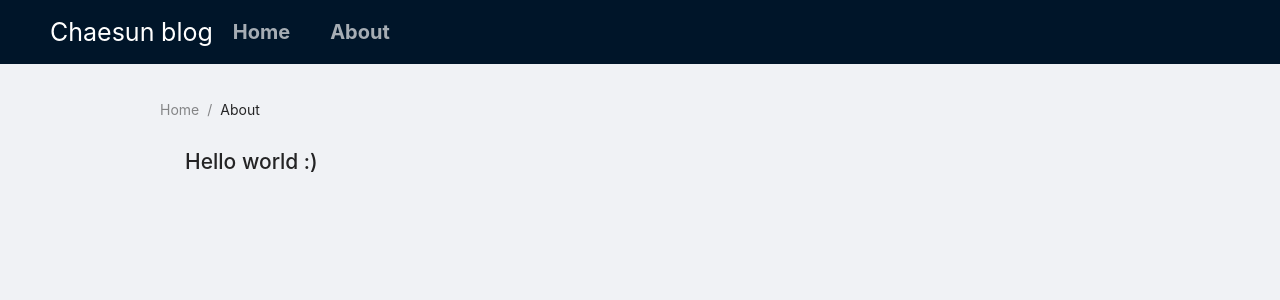
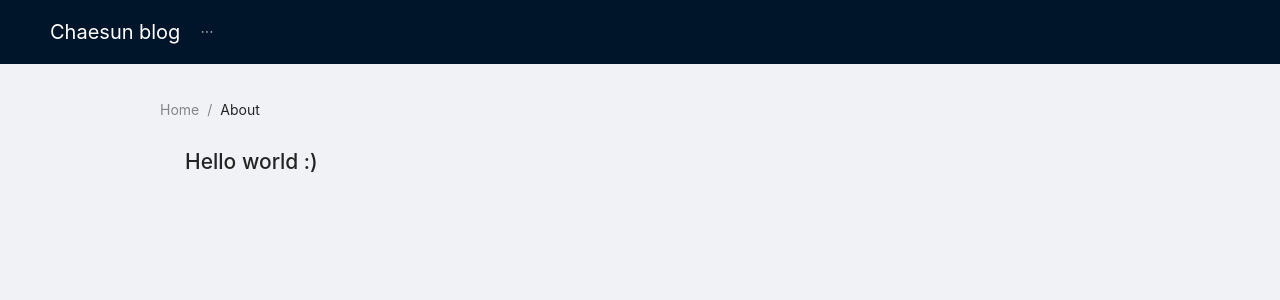
Before and after one commit to LarryJung/next-blog, a Next.js app: page /about in a window 1280 px wide. Shown: the top 300 px of the page. Built offline with nearby package versions, Linux system fonts and the light colour scheme.

Commit message:
header nav bar 스타일 수정

```diff
--- a/components/Layout.tsx
+++ b/components/Layout.tsx
@@ -30,13 +30,18 @@ const BlogLayout = ({
     margin: '',
     backgroundColor: '',
     borderBottom: '',
+    opacity: 1,
+    boxShadow: '',
   };
   !fixed && (headerStyle.position = 'fixed');
   !fixed && (headerStyle.backgroundColor = 'white');
   fixed && (headerStyle.backgroundColor = '');
-  !fixed && (headerStyle.borderBottom = 'solid');
-  fixed && (headerStyle.borderBottom = '');
-
+  // !fixed && (headerStyle.borderBottom = '1px solid');
+  // fixed && (headerStyle.borderBottom = '');
+  fixed && (headerStyle.opacity = 1);
+  !fixed && (headerStyle.opacity = 0.8);
+  fixed && (headerStyle.boxShadow = '');
+  !fixed && (headerStyle.boxShadow = '0 1px 40px 1px gray');
   // !hero && (headerStyle.margin = '0 0 64px 0');
 
   const contentStyle = {
@@ -44,7 +49,7 @@ const BlogLayout = ({
   };
   !fixed && (contentStyle.marginTop = 64);
 
-  const headerFont = { color: 'black', fontSize: '25px', minWidth: '30px' };
+  const headerFont = { color: 'black', fontSize: '20px', minWidth: '30px' };
   !fixed && (headerFont.color = 'black');
   fixed && (headerFont.color = 'white');
   const menuTheme = fixed ? 'dark' : 'light';
@@ -66,7 +71,7 @@ const BlogLayout = ({
               alignItems: 'center',
             }}
           >
-            <div
+            {/* <div
               style={{
                 fontFamily: 'sans-serif',
                 fontSize: '40px',
@@ -75,7 +80,7 @@ const BlogLayout = ({
               }}
             >
               Everybody have a Good Day :)
-            </div>
+            </div> */}
           </div>
         )}
         <Header className="indexFixedHeader" style={headerStyle as React.CSSProperties}>
@@ -86,12 +91,12 @@ const BlogLayout = ({
           <Menu theme={menuTheme} mode="horizontal" defaultOpenKeys={['1', '2']}>
             <Menu.Item key="1">
               <Link href="/">
-                <a style={{ fontWeight: 'bold', fontSize: '20px' }}>Home</a>
+                <a style={{ fontFamily: 'inherit', fontSize: '15px' }}>Home</a>
               </Link>{' '}
             </Menu.Item>
             <Menu.Item key="2">
               <Link href="/about">
-                <a style={{ fontWeight: 'bold', fontSize: '20px' }}>About</a>
+                <a style={{ fontFamily: 'inherit', fontSize: '15px' }}>About</a>
               </Link>
             </Menu.Item>
             {/* <Menu.Item key="3">
--- a/styles/ant-custom.scss
+++ b/styles/ant-custom.scss
@@ -6,7 +6,7 @@
 }
 
 .indexHero {
-  height: 200px !important;
+  height: 150px !important;
   background: linear-gradient(0deg, rgba(255, 255, 255, 0.1), rgba(255, 255, 255, 0.3)),
     url('/images/index_hero3.png') !important;
   background-size: cover !important;
```
